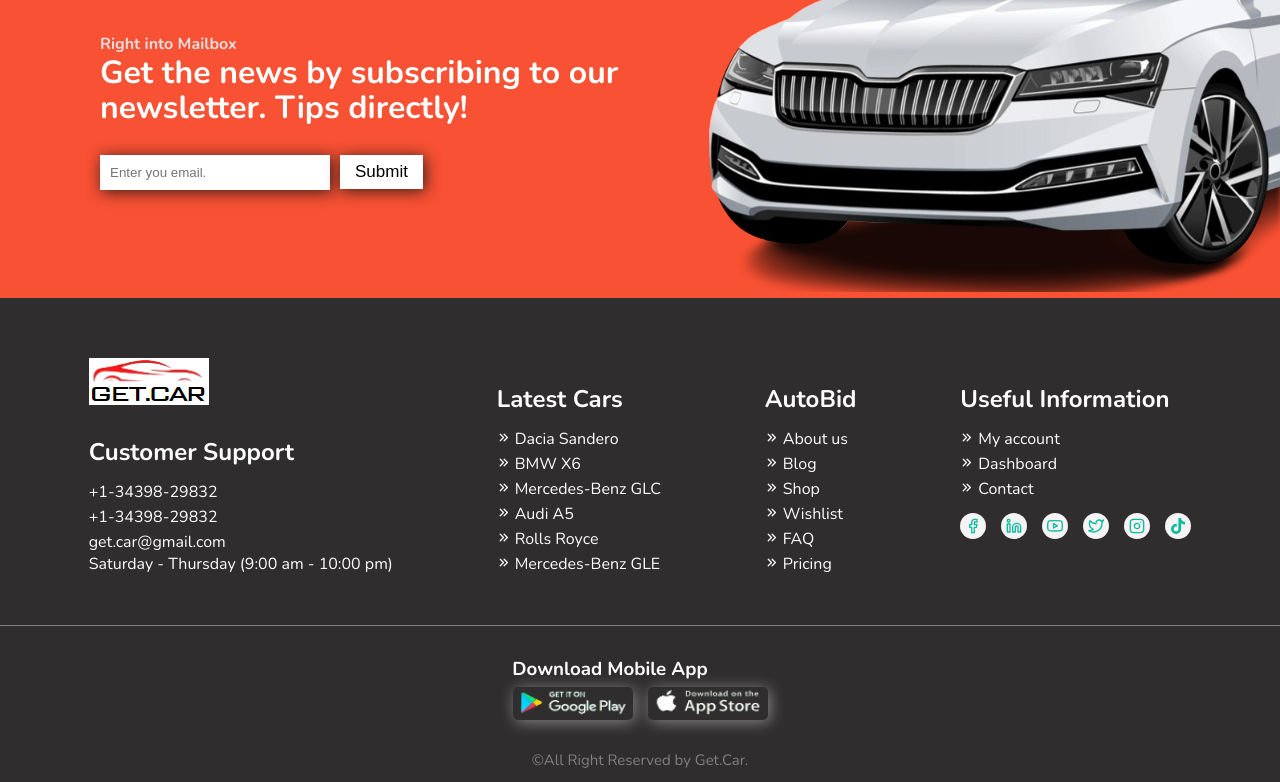
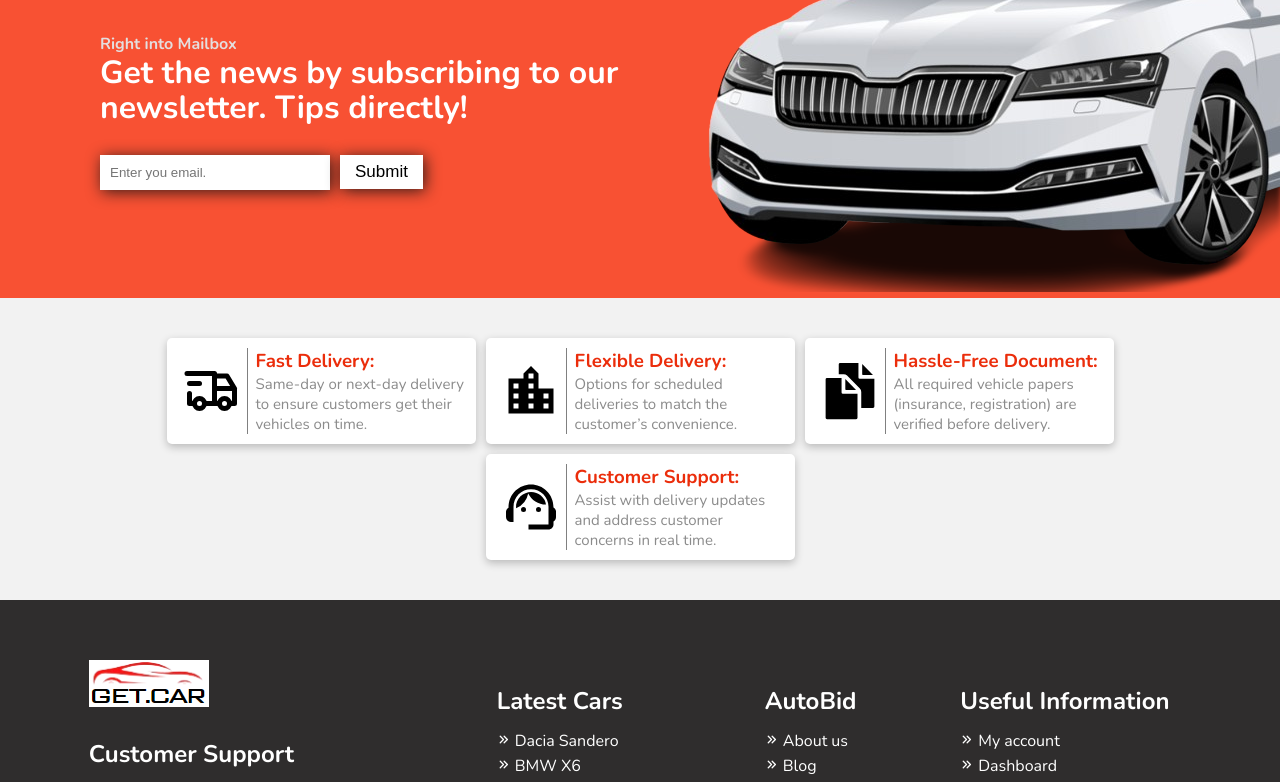
Before and after one commit to rashidulislamg71/get.car, a React (Vite) app: page / in a window 1280 px wide. Shown: the part 5174-5956 px from the top of the page. Built offline with nearby package versions, Linux system fonts and the light colour scheme.

Commit message:
About Delivery

```diff
--- /dev/null
+++ b/src/Component/AboutDelivery/AboutDelivery.jsx
@@ -0,0 +1,71 @@
+import { TbTruckDelivery } from "react-icons/tb";
+import { MdOutlineLocationCity } from "react-icons/md";
+import { IoDocumentsSharp } from "react-icons/io5";
+import { MdOutlineSupportAgent } from "react-icons/md";
+
+import styles from "./AboutDelivery.module.css";
+
+const AboutDelivery = () => {
+  return (
+    <div className={styles.about_delivery_container}>
+      <div className={`${styles.flex} ${styles.about_delivery_inner_content}`}>
+        <div className={`${styles.flex} ${styles.single_about_delivery}`}>
+          <div className={styles.icon}>
+            <span>
+              <TbTruckDelivery />
+            </span>
+          </div>
+          <div className={styles.text}>
+            <h3>Fast Delivery:</h3>
+            <p>
+              Same-day or next-day delivery to ensure customers get their
+              vehicles on time.
+            </p>
+          </div>
+        </div>
+        <div className={`${styles.flex} ${styles.single_about_delivery}`}>
+          <div className={styles.icon}>
+            <span>
+              <MdOutlineLocationCity />
+            </span>
+          </div>
+          <div className={styles.text}>
+            <h3>Flexible Delivery:</h3>
+            <p>
+            Options for scheduled deliveries to match the customer’s convenience.
+            </p>
+          </div>
+        </div>
+        <div className={`${styles.flex} ${styles.single_about_delivery}`}>
+          <div className={styles.icon}>
+            <span>
+              <IoDocumentsSharp />
+            </span>
+          </div>
+          <div className={styles.text}>
+            <h3>Hassle-Free Document:</h3>
+            <p>
+            All required vehicle papers (insurance, registration) are verified before delivery.
+            </p>
+          </div>
+        </div>
+        <div className={`${styles.flex} ${styles.single_about_delivery}`}>
+          <div className={styles.icon}>
+            <span>
+              <MdOutlineSupportAgent />
+            </span>
+          </div>
+          <div className={styles.text}>
+            <h3> Customer Support:</h3>
+            <p>
+            Assist with delivery updates and address customer concerns in real time.
+            </p>
+          </div>
+        </div>
+
+      </div>
+    </div>
+  );
+};
+
+export default AboutDelivery;
--- /dev/null
+++ b/src/Component/AboutDelivery/AboutDelivery.module.css
@@ -0,0 +1,43 @@
+.flex {
+  display: flex;
+  justify-content: center;
+  align-items: center;
+  gap: 10px;
+  flex-wrap: wrap;
+}
+
+.about_delivery_inner_content {
+  padding: 40px;
+}
+.single_about_delivery {
+  padding: 10px;
+  width: 309px;
+  flex-wrap: nowrap;
+  gap: 0;
+  border-radius: 5px;
+  box-shadow: rgba(0, 0, 0, 0.24) 0px 3px 8px;
+  background: #ffff;
+}
+.single_about_delivery .icon span {
+  font-size: 60px;
+  display: flex;
+  padding: 5px;
+  border-radius: 10px;
+}
+.single_about_delivery .text {
+  border-left: 1px solid gray;
+  padding-left: 8px;
+}
+.single_about_delivery .text h3 {
+  color: rgb(235, 45, 11);
+}
+.single_about_delivery .text p {
+  font-size: 15px;
+  color: rgb(139, 139, 139);
+}
+
+@media screen and (max-width: 480px) {
+  .about_delivery_inner_content {
+    padding: 20px;
+  }
+}
--- a/src/Component/MainLayout/OutLet/Main.jsx
+++ b/src/Component/MainLayout/OutLet/Main.jsx
@@ -4,6 +4,7 @@ import { Outlet, ScrollRestoration } from 'react-router-dom';
 import NavBar from '../Header/NavBar';
 import Footer from '../Footer/Footer';
 import Header from '../Header/Header';
+import AboutDelivery from '../../AboutDelivery/AboutDelivery';
 
 const Main = () => {
     return (
@@ -12,6 +13,7 @@ const Main = () => {
             <NavBar />
             <ScrollRestoration />
             <Outlet />
+            <AboutDelivery />
             <Footer />
         </div>
     );
--- a/src/Pages/Products/Cars.jsx
+++ /dev/null
@@ -1,11 +0,0 @@
-import React from 'react';
-
-const Cars = () => {
-    return (
-        <div>
-            Cars
-        </div>
-    );
-};
-
-export default Cars;
--- /dev/null
+++ b/src/Pages/Products/ProductsPage.jsx
@@ -0,0 +1,12 @@
+import Cars from "../../Component/Cars/Cars";
+
+
+const ProductsPage = () => {
+    return (
+        <div>
+            <Cars />
+        </div>
+    );
+};
+
+export default ProductsPage;
--- a/src/router/router.jsx
+++ b/src/router/router.jsx
@@ -3,7 +3,6 @@ import { createBrowserRouter } from "react-router-dom";
 
 import App from "../App";
 import Home from "../Pages/Home/Home";
-import Cars from "../Pages/Products/Cars";
 import Login from "../Pages/Login-SignUp/Login";
 import SignUp from "../Pages/Login-SignUp/SignUp";
 import NotFound from "../Pages/PageNotFound/NotFound";
@@ -11,6 +10,7 @@ import Cart from "../Component/Cart/Cart";
 import News from "../Pages/News/News";
 import About_us from "../Pages/About/About_us";
 import SupportPage from "../Pages/SupportPage/SupportPage";
+import ProductsPage from "../Pages/Products/ProductsPage";
 
 
 const router = createBrowserRouter([
@@ -23,7 +23,7 @@ const router = createBrowserRouter([
             },
             {
                 path: "/cars",
-                element: <Cars />
+                element: <ProductsPage />
             },
             {
                 path: "/news",
```
